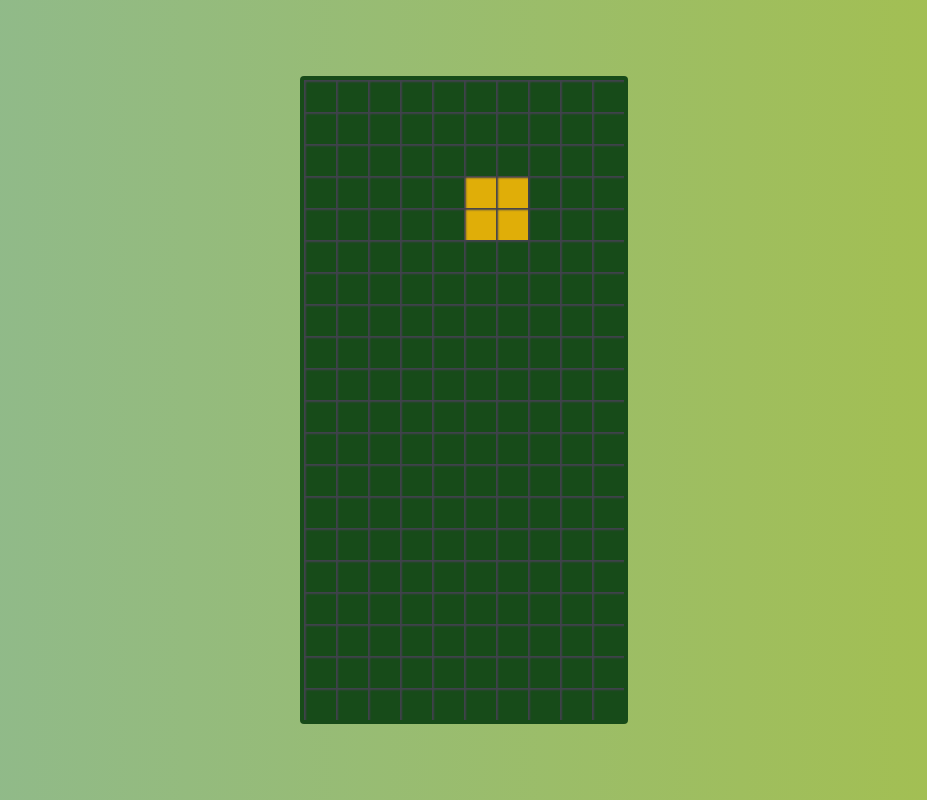
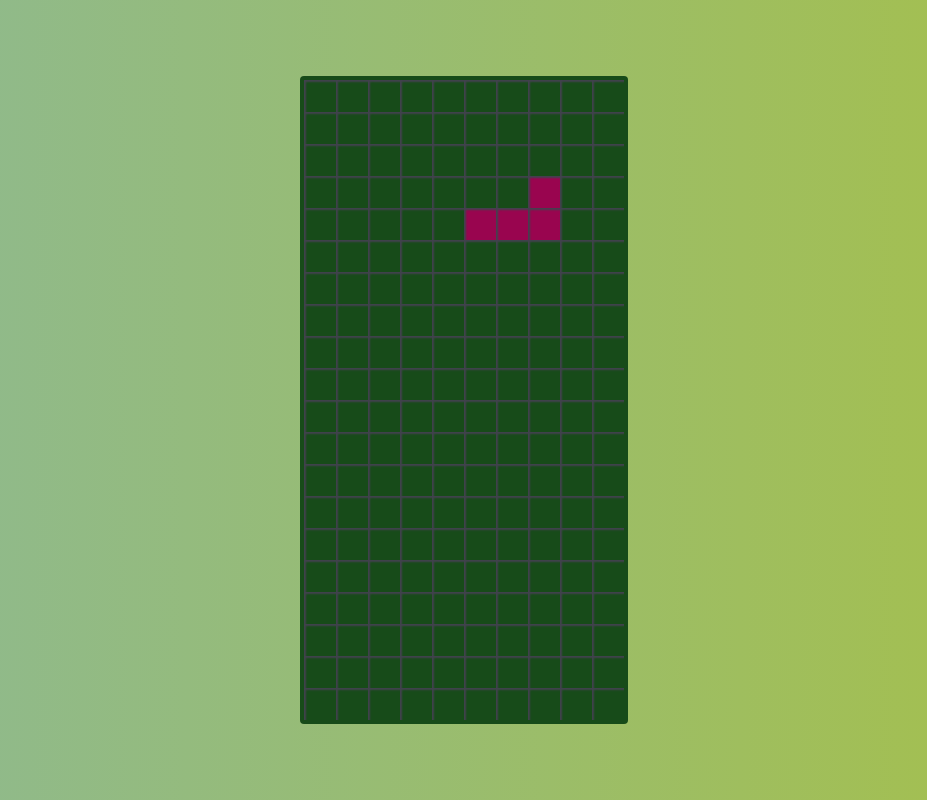
Before and after one commit to MolchanovaOlga/Tetris-marafon, a plain HTML site: page index.html in a window 1280 px wide. Shown: the whole page, without its empty margins (176-1103 px from the left). Drawn offline with Linux system fonts and the light colour scheme.

Commit message:
Added 'L'-figure

```diff
--- a/main.js
+++ b/main.js
@@ -1,14 +1,17 @@
 const PLAYFIELD_COLUMNS = 10;
 const PLAYFIELD_ROWS = 20;
 
-const TETROMINO_NAMES = [
-    'O'
-];
+const TETROMINO_NAMES = ['O', 'L'];
 
 const TETROMINOES = {
     'O': [
         [1, 1],
         [1, 1]
+    ],
+    'L': [
+        [0, 0, 1],
+        [1, 1, 1],
+        [0, 0, 0],
     ]
 };
 
@@ -31,7 +34,7 @@ function  generatePlayfield() {
 
 
 function generateTetromino() {
-    const nameTetro = 'O';
+    const nameTetro = 'L';
     const matrixTetro = TETROMINOES[nameTetro];
     const columnTetro = 5;
     const rowTetro = 3;
@@ -52,7 +55,7 @@ const cells = document.querySelectorAll('.tetris div');
 function drawPlayField () {
     for (let row = 0; row < PLAYFIELD_ROWS; row += 1) {
         for (let column = 0; column < PLAYFIELD_COLUMNS; column += 1) {
-
+           // if (playfield[row][column] == 0) { continue }
             const name = playfield[row][column];
             const cellIndex = convertPositionToIndex(row, column);
             cells[cellIndex].classList.add(name);
@@ -66,6 +69,8 @@ function drawTetromino() {
 
     for (let row = 0; row < tetrominoMatrixSize; row += 1) {
         for (let column = 0; column < tetrominoMatrixSize; column += 1) {
+
+            if(tetromino.matrix[row][column] == 0){ continue }
             const cellIndex = convertPositionToIndex(tetromino.
                 row + row, tetromino.column + column);
 
@@ -126,6 +131,7 @@ function isOutsideOfGameBoard() {
     const matrixSize = tetromino.matrix.length;
     for (let row = 0; row < matrixSize; row += 1) {
         for (let column = 0; column < matrixSize; column += 1) {
+            if (!tetromino.matrix[row][column]) { continue }
             if (tetromino.column + column < 0 ||
                 tetromino.column + column >= PLAYFIELD_COLUMNS ||
                 tetromino.row + row >= playfield.length) {
--- a/style.css
+++ b/style.css
@@ -33,3 +33,7 @@ body {
 .tetris .O {
     background: rgb(224, 174, 8);
 }
+
+.tetris .L {
+    background: rgb(153, 5, 79);
+}
```
